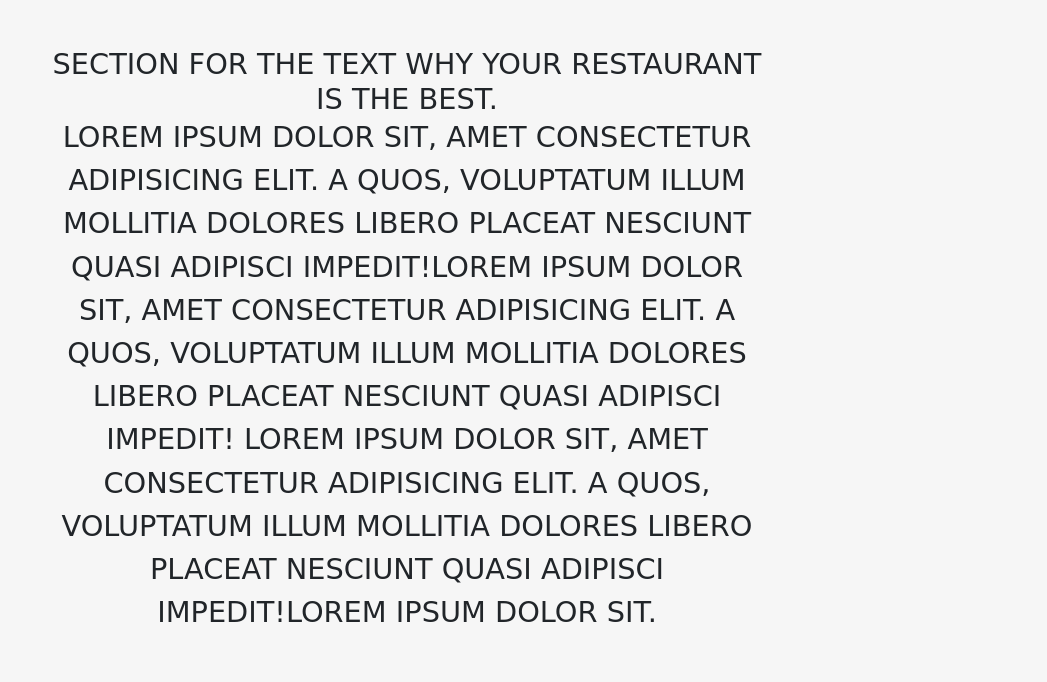
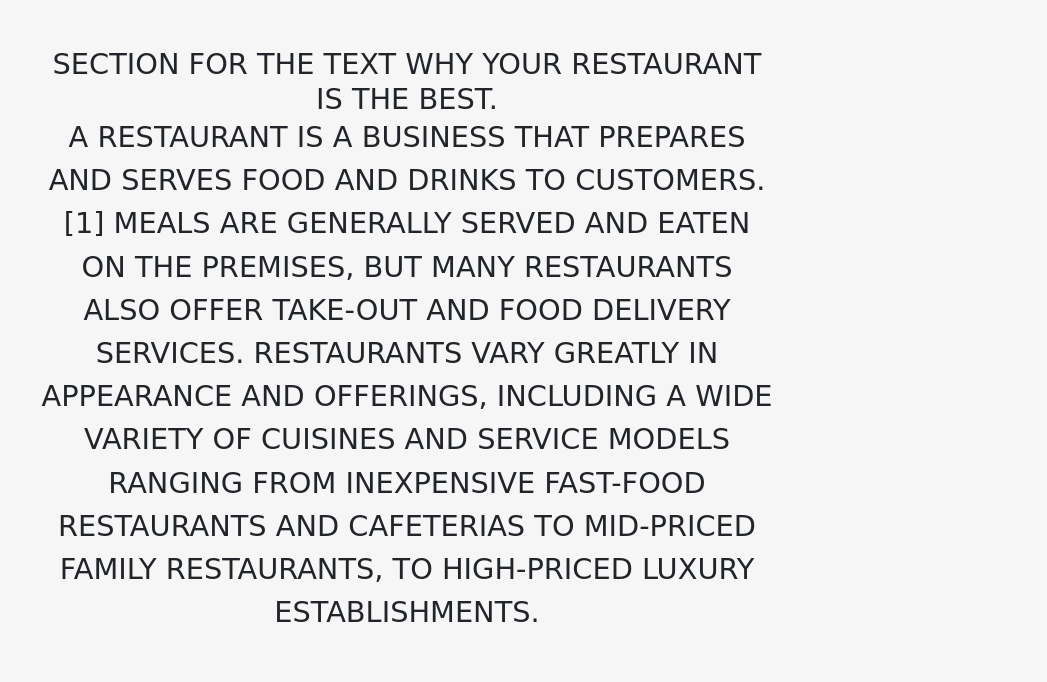
Before and after one commit to meshivamk/restaurant-project, a plain HTML site: page index.html in a window 1280 px wide. Shown: the part 823-1505 px from the top of the page, without its empty margins (233-1280 px from the left). Drawn offline with nearby package versions, Linux system fonts and the light colour scheme; a web font is replaced by a local one.

Commit message:
Updated the p description

```diff
--- a/index.html
+++ b/index.html
@@ -46,15 +46,7 @@
           Section for the text why your restaurant is the best.
       </h3>
       <p>
-        Lorem ipsum dolor sit, amet consectetur adipisicing elit.
-        A quos, voluptatum illum mollitia dolores libero placeat
-        nesciunt quasi adipisci impedit!Lorem ipsum dolor sit,
-        amet consectetur adipisicing elit.
-        A quos, voluptatum illum mollitia dolores libero placeat
-        nesciunt quasi adipisci impedit!
-        Lorem ipsum dolor sit, amet consectetur adipisicing elit.
-        A quos, voluptatum illum mollitia dolores libero placeat
-        nesciunt quasi adipisci impedit!Lorem ipsum dolor sit.
+        A restaurant is a business that prepares and serves food and drinks to customers.[1] Meals are generally served and eaten on the premises, but many restaurants also offer take-out and food delivery services. Restaurants vary greatly in appearance and offerings, including a wide variety of cuisines and service models ranging from inexpensive fast-food restaurants and cafeterias to mid-priced family restaurants, to high-priced luxury establishments.
       </p>
     </article>
   </section>
```
